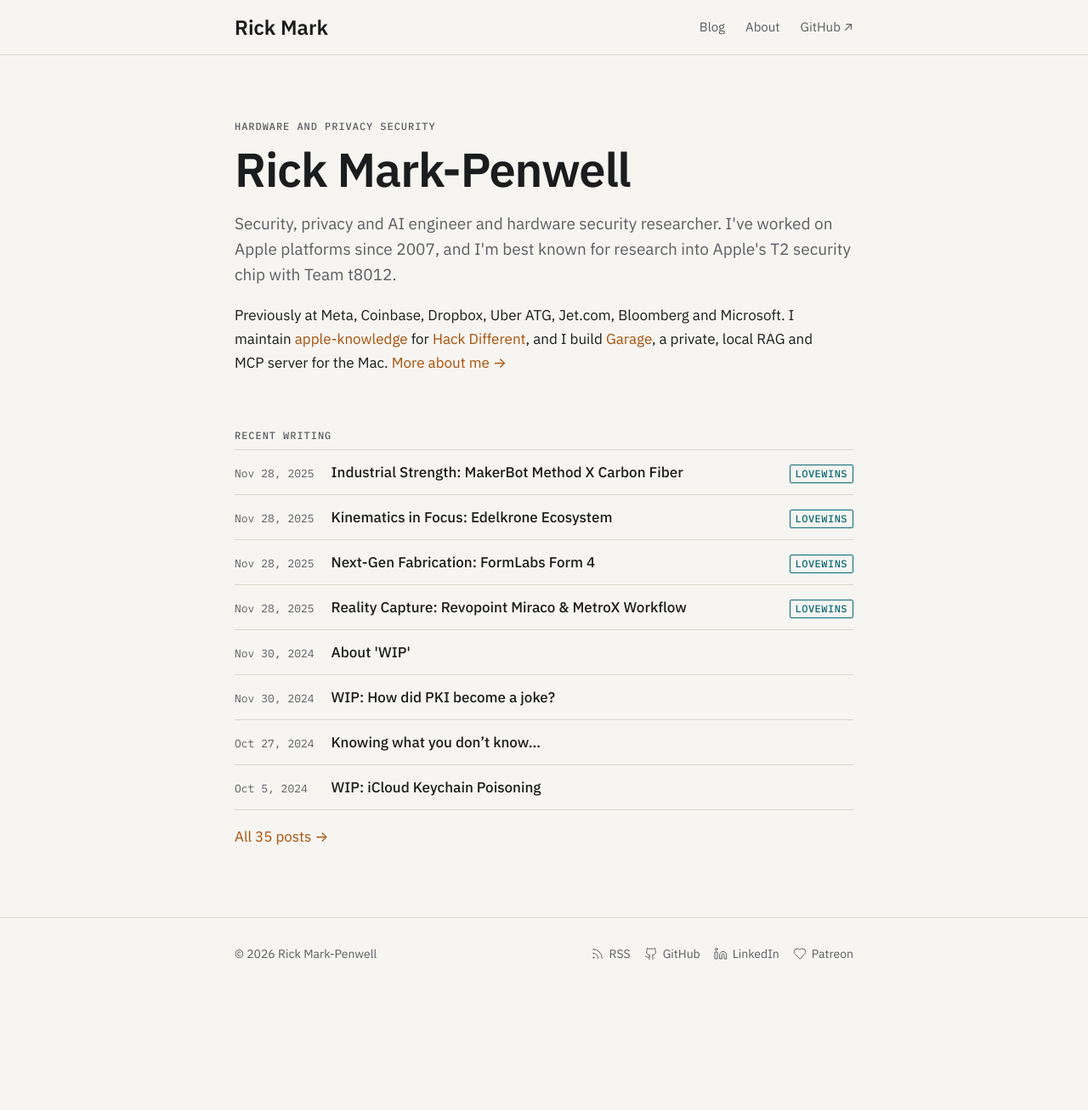
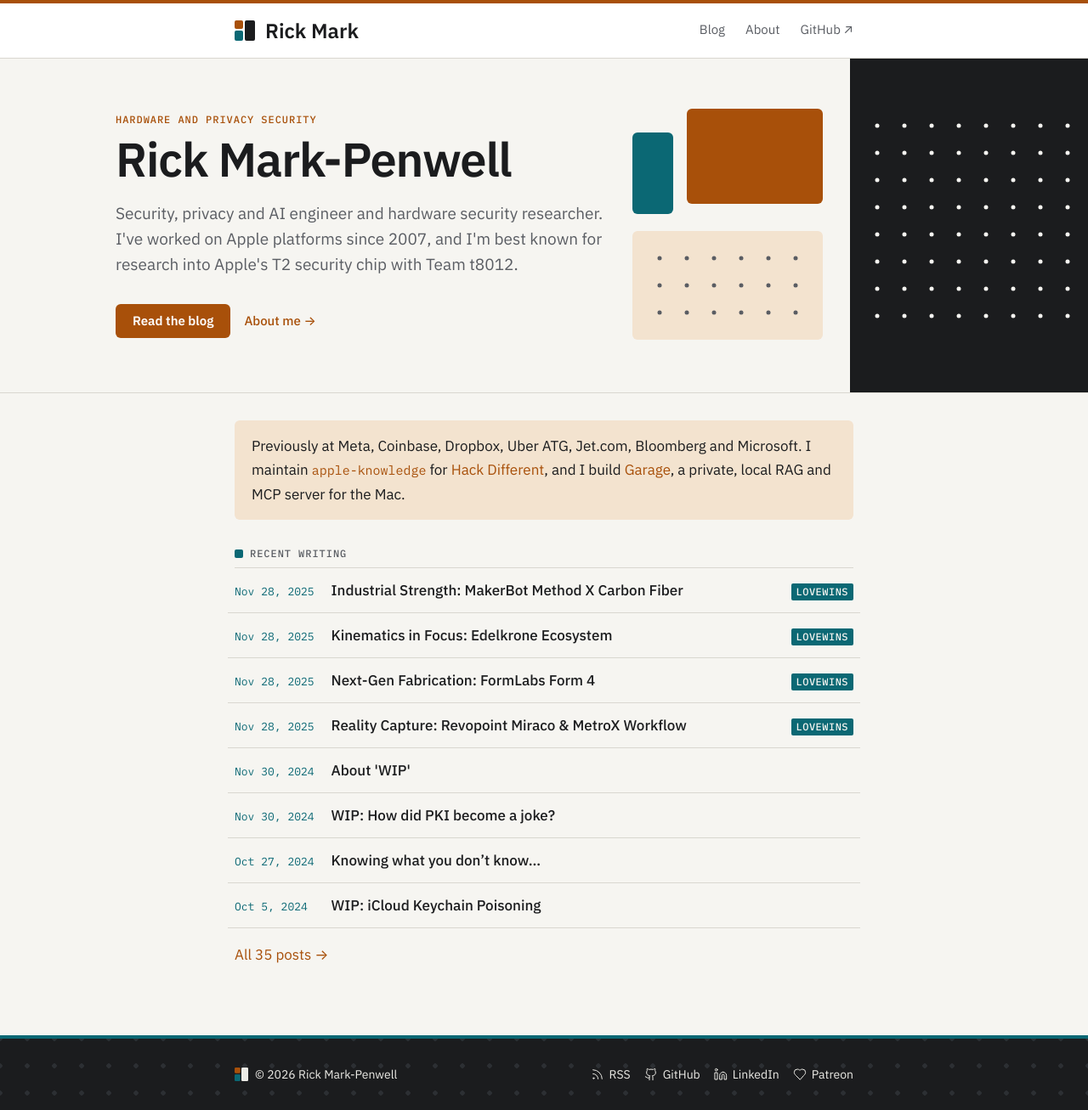
Before and after one commit to rickmark/rickmark_me, a Jekyll site: the page built from index.html, in a window 1280 px wide. Shown: the whole page at 85% size. Built offline with Jekyll 4.4.1, drawn with Linux system fonts in a browser that asks for light colours; before the commit the page ends 1165 px from its top, so only the background shows below that.

Commit message:
Bring the design system's colour blocks and accents into the site
Home gets a hero with the cover's colour blocks and dot grid, an amber
primary button and a tinted callout. The header carries an amber top
rule and a block mark, post and blog titles get the amber/teal/ink rule,
dates and tags use teal, section headings get colour markers, and the
footer becomes a graphite band with a dot grid.

Co-Authored-By: Claude Opus 5.5 (1M context) <noreply@anthropic.com>
Claude-Session: https://claude.ai/code/session_01QFXXmsN25Bsffmk9Md9oP3

```diff
--- /dev/null
+++ b/_includes/blocks.html
@@ -0,0 +1,13 @@
+{%- comment -%}The design system's cover composition: colour blocks on an 8px grid with a 32px dot grid. The ink slab runs past the viewBox so it bleeds to the page edge.{%- endcomment -%}
+<svg class="blocks" width="448" height="300" viewBox="0 0 448 300" aria-hidden="true" focusable="false">
+  <rect class="b-ink" x="256" y="-1000" width="3000" height="3000"/>
+  <rect class="b-tint" x="0" y="156" width="224" height="128" rx="6"/>
+  <rect class="b-accent" x="64" y="12" width="160" height="112" rx="6"/>
+  <rect class="b-signal" x="0" y="40" width="48" height="96" rx="6"/>
+  <g class="b-dot-light">
+    {%- for y in (0..7) -%}{%- for x in (0..7) -%}<circle cx="{{ x | times: 32 | plus: 288 }}" cy="{{ y | times: 32 | plus: 32 }}" r="2.5"/>{%- endfor -%}{%- endfor -%}
+  </g>
+  <g class="b-dot">
+    {%- for y in (0..2) -%}{%- for x in (1..6) -%}<circle cx="{{ x | times: 32 }}" cy="{{ y | times: 32 | plus: 188 }}" r="2.5"/>{%- endfor -%}{%- endfor -%}
+  </g>
+</svg>
--- /dev/null
+++ b/_includes/hero.html
@@ -0,0 +1,14 @@
+<section class="hero">
+  <div class="hero-inner">
+    <div class="hero-text">
+      <p class="label label-accent">Hardware and privacy security</p>
+      <h1>Rick Mark-Penwell</h1>
+      <p class="lead">Security, privacy and AI engineer and hardware security researcher. I've worked on Apple platforms since 2007, and I'm best known for research into Apple's T2 security chip with Team t8012.</p>
+      <p class="hero-actions">
+        <a class="button" href="{{ '/blog/' | relative_url }}">Read the blog</a>
+        <a class="button-quiet" href="{{ '/about/' | relative_url }}">About me →</a>
+      </p>
+    </div>
+    <div class="hero-art">{% include blocks.html %}</div>
+  </div>
+</section>
--- /dev/null
+++ b/_includes/mark.html
@@ -0,0 +1 @@
+<svg class="mark" viewBox="0 0 24 24" aria-hidden="true" focusable="false"><rect class="b-ink" x="12" y="0" width="12" height="24" rx="2"/><rect class="b-accent" x="0" y="0" width="10" height="10" rx="2"/><rect class="b-signal" x="0" y="12" width="10" height="12" rx="2"/></svg>
--- a/_layouts/default.html
+++ b/_layouts/default.html
@@ -14,7 +14,7 @@
 <body>
   <header class="site-header">
     <div class="container header-row">
-      <a href="{{ '/' | relative_url }}" class="site-title">{{ site.title }}</a>
+      <a href="{{ '/' | relative_url }}" class="site-title">{% include mark.html %}{{ site.title }}</a>
       <nav class="site-nav">
         <a href="{{ '/blog/' | relative_url }}" class="{% if page.url contains '/blog/' %}active{% endif %}">Blog</a>
         <a href="{{ '/about/' | relative_url }}" class="{% if page.url == '/about/' %}active{% endif %}">About</a>
@@ -23,13 +23,14 @@
     </div>
   </header>
 
+  {% if page.hero %}{% include hero.html %}{% endif %}
   <main class="container site-main">
     {{ content }}
   </main>
 
   <footer class="site-footer">
     <div class="container footer-row">
-      <span>© {{ site.time | date: '%Y' }} {{ site.author.name }}</span>
+      <span class="footer-brand">{% include mark.html %}© {{ site.time | date: '%Y' }} {{ site.author.name }}</span>
       <span class="footer-links">
         <a href="{{ '/blog/feed.xml' | relative_url }}">{% include icon.html name="rss" %}RSS</a>
         <a href="https://github.com/rickmark" rel="noopener">{% include icon.html name="github" %}GitHub</a>
--- a/_layouts/post.html
+++ b/_layouts/post.html
@@ -8,6 +8,7 @@ layout: default
       {% for tag in page.tags %}<span class="tag">{{ tag }}</span>{% endfor %}
     </p>
     <h1>{{ page.title }}</h1>
+    <div class="rule-blocks" aria-hidden="true"><span></span><span></span><span></span></div>
   </header>
   {% if page.image %}<img class="post-cover" src="{{ page.image | relative_url }}" alt="">{% endif %}
   {{ content }}
--- a/assets/style.css
+++ b/assets/style.css
@@ -22,7 +22,15 @@
   --radius-md: 6px;
   --radius-lg: 12px;
 
+  /* Graphite band (footer, header mark): fixed dark ground in both themes */
+  --band-bg: #1b1c1e;
+  --band-text: #ecebe6;
+  --band-muted: #9b9ea4;
+  --band-accent: #f0a53a;
+  --band-dot: #2c2f33;
+
   --max-width: 760px;
+  --wide-width: 1040px;
   color-scheme: light dark;
 }
 
@@ -37,6 +45,7 @@
     --on-accent: #1b1c1e;
     --signal: #5cc6d2;
     --accent-tint: #2e2416;
+    --band-bg: #1a1c1f;
   }
 }
 
@@ -76,37 +85,106 @@ a:hover { text-decoration: underline; text-underline-offset: 3px; }
 }
 
 /* Header and footer */
-.site-header { border-bottom: 1px solid var(--hairline); }
+.site-header {
+  border-top: 4px solid var(--accent);
+  border-bottom: 1px solid var(--hairline);
+  background: var(--surface-raised);
+}
 .header-row, .footer-row {
   display: flex; flex-wrap: wrap; gap: var(--space-1) 24px;
   align-items: center; justify-content: space-between;
 }
 .header-row { min-height: 64px; }
 .site-title {
+  display: inline-flex; align-items: center; gap: 12px;
   font-size: 24px; line-height: 32px; font-weight: 600;
   color: var(--ink);
 }
+.mark { width: 24px; height: 24px; flex: none; }
 .site-title:hover { text-decoration: none; }
 .site-nav { display: flex; gap: 24px; font-size: 15px; }
 .site-nav a { color: var(--ink-muted); }
 .site-nav a:hover { color: var(--ink); text-decoration: none; }
-.site-nav a.active { color: var(--accent); }
+.site-nav a { padding: 4px 0; border-bottom: 2px solid transparent; }
+.site-nav a.active { color: var(--accent); border-bottom-color: var(--accent); }
 
 .site-main { padding-top: var(--space-3); padding-bottom: var(--space-4); }
 
 .site-footer {
-  border-top: 1px solid var(--hairline);
   padding: var(--space-3) 0;
-  color: var(--ink-muted);
+  background-color: var(--band-bg);
+  background-image: radial-gradient(circle, var(--band-dot) 2.5px, transparent 3px);
+  background-size: var(--space-3) var(--space-3);
+  background-position: right -16px top -16px;
+  border-top: 4px solid var(--signal);
+  color: var(--band-muted);
   font-size: 14px; line-height: 20px;
 }
+.footer-brand { display: inline-flex; align-items: center; gap: var(--space-1); color: var(--band-text); }
+.footer-brand .mark { width: 16px; height: 16px; }
+.site-footer .b-ink { fill: var(--band-text); }
 .footer-links { display: flex; flex-wrap: wrap; gap: var(--space-2); }
 .footer-links a {
   display: inline-flex; align-items: center; gap: 6px;
-  color: var(--ink-muted);
+  color: var(--band-text);
 }
-.footer-links a:hover { color: var(--ink); }
+.footer-links a:hover { color: var(--band-accent); }
 .icon { width: 16px; height: 16px; flex: none; }
+
+/* Colour blocks shared by the hero, mark and rules */
+.b-ink { fill: var(--ink); }
+.b-accent { fill: var(--accent); }
+.b-signal { fill: var(--signal); }
+.b-tint { fill: var(--accent-tint); }
+.b-dot { fill: var(--ink-muted); }
+.b-dot-light { fill: var(--surface); }
+
+.hero {
+  border-bottom: 1px solid var(--hairline);
+  overflow: hidden;
+}
+.hero-inner {
+  max-width: var(--wide-width); margin: 0 auto; padding: 0 var(--space-2);
+  display: grid; grid-template-columns: minmax(0, 1fr) 400px; gap: var(--space-3);
+  align-items: center;
+}
+.hero-text { padding: var(--space-4) 0; }
+.hero-text h1 {
+  font-size: 56px; line-height: 60px; font-weight: 600; letter-spacing: -0.02em;
+  margin: var(--space-1) 0 var(--space-2);
+}
+.hero { position: relative; }
+.hero-art { align-self: center; height: 300px; }
+.hero-art .blocks { display: block; overflow: visible; }
+.hero-actions { display: flex; flex-wrap: wrap; align-items: center; gap: var(--space-2); margin: var(--space-3) 0 0; }
+
+.button {
+  display: inline-block; padding: 10px 20px;
+  background: var(--accent); color: var(--on-accent);
+  border-radius: var(--radius-md); font-weight: 600; font-size: 15px; line-height: 20px;
+  transition: background-color 120ms ease;
+}
+.button:hover { text-decoration: none; background: var(--ink); color: var(--surface); }
+.button-quiet { font-weight: 500; font-size: 15px; }
+
+.label-accent { color: var(--accent); margin: 0; }
+
+.callout {
+  margin: 0 0 var(--space-3);
+  padding: var(--space-2) 20px;
+  background: var(--accent-tint);
+  border-radius: var(--radius-md);
+}
+.callout p { margin: 0; }
+.callout code {
+  font-family: var(--font-mono); font-size: 0.88em; color: inherit;
+}
+
+.rule-blocks { display: flex; gap: 4px; margin: var(--space-2) 0 var(--space-3); }
+.rule-blocks span { height: 6px; border-radius: 1px; }
+.rule-blocks span:nth-child(1) { width: 48px; background: var(--accent); }
+.rule-blocks span:nth-child(2) { width: 16px; background: var(--signal); }
+.rule-blocks span:nth-child(3) { width: 96px; background: var(--ink); }
 
 /* Home and lists */
 .intro { padding-top: var(--space-3); margin-bottom: var(--space-4); }
@@ -116,7 +194,14 @@ a:hover { text-decoration: underline; text-underline-offset: 3px; }
 }
 .lead { font-size: 19px; line-height: 30px; color: var(--ink-muted); max-width: 68ch; }
 .intro p, .page-intro p { max-width: 68ch; }
-.section-title { margin: var(--space-3) 0 var(--space-1); }
+.section-title {
+  display: flex; align-items: center; gap: var(--space-1);
+  margin: var(--space-3) 0 var(--space-1);
+}
+.section-title::before {
+  content: ""; width: 10px; height: 10px; flex: none;
+  background: var(--signal); border-radius: var(--radius-sm);
+}
 
 .page-title {
   font-size: 36px; line-height: 42px; font-weight: 600; letter-spacing: -0.01em;
@@ -126,12 +211,15 @@ a:hover { text-decoration: underline; text-underline-offset: 3px; }
 .post-list { list-style: none; margin: 0 0 var(--space-2); padding: 0; border-top: 1px solid var(--hairline); }
 .post-list li {
   display: flex; flex-wrap: wrap; align-items: baseline; gap: 4px var(--space-2);
-  padding: 12px 0; border-bottom: 1px solid var(--hairline);
+  padding: 12px var(--space-1); margin: 0 calc(-1 * var(--space-1));
+  border-bottom: 1px solid var(--hairline);
+  transition: background-color 120ms ease;
 }
+.post-list li:hover { background: var(--accent-tint); }
 .post-list time {
   flex: 0 0 7.5em;
   font-family: var(--font-mono); font-size: 13px; line-height: 20px;
-  color: var(--ink-muted);
+  color: var(--signal);
   font-variant-numeric: tabular-nums;
 }
 .post-list a { flex: 1 1 18em; color: var(--ink); font-weight: 500; }
@@ -143,8 +231,8 @@ a:hover { text-decoration: underline; text-underline-offset: 3px; }
   font-size: 12px; line-height: 16px; font-weight: 500;
   letter-spacing: 0.04em; text-transform: uppercase;
   padding: 2px 6px; border-radius: var(--radius-sm);
-  border: 1px solid currentColor;
-  color: var(--signal);
+  background: var(--signal);
+  color: var(--surface);
 }
 
 /* Articles */
@@ -155,6 +243,13 @@ a:hover { text-decoration: underline; text-underline-offset: 3px; }
   margin: 0 0 24px;
 }
 .prose h2 { font-size: 24px; line-height: 32px; font-weight: 600; margin: 48px 0 12px; }
+.prose h2::before {
+  content: ""; display: inline-block; width: 10px; height: 10px;
+  margin-right: 12px; vertical-align: 0.12em;
+  background: var(--accent); border-radius: var(--radius-sm);
+}
+.prose ul > li::marker { color: var(--accent); }
+.prose ::selection, ::selection { background: var(--accent-tint); }
 .prose h3 { font-size: 19px; line-height: 28px; font-weight: 600; margin: var(--space-3) 0 var(--space-1); }
 .prose h4 { font-size: 17px; line-height: 28px; font-weight: 600; margin: 24px 0 var(--space-1); }
 .prose p, .prose ul, .prose ol, .prose table, .prose pre, .prose blockquote { margin: 0 0 var(--space-2); }
@@ -200,13 +295,14 @@ a:hover { text-decoration: underline; text-underline-offset: 3px; }
 
 .post-header { margin-bottom: var(--space-3); }
 .post-header h1 { margin: var(--space-1) 0 0; }
+.post-header .rule-blocks { margin-bottom: 0; }
 .post-meta {
   display: flex; flex-wrap: wrap; align-items: center; gap: var(--space-1);
   margin: 0;
 }
 .post-meta time {
   font-family: var(--font-mono); font-size: 13px; line-height: 20px;
-  color: var(--ink-muted);
+  color: var(--signal);
 }
 .post-cover { margin: 0 0 var(--space-3) !important; width: 100%; }
 
@@ -218,7 +314,15 @@ a:hover { text-decoration: underline; text-underline-offset: 3px; }
 }
 .post-nav a:last-child { text-align: right; }
 
+@media (max-width: 860px) {
+  .hero-inner { grid-template-columns: 1fr; gap: 0; }
+  .hero-text { padding: var(--space-3) 0 var(--space-3); order: 2; }
+  .hero-art { order: 1; height: 120px; overflow: hidden; margin: 0 calc(-1 * var(--space-2)); }
+  .hero-art .blocks { transform: translateY(-40px); }
+}
+
 @media (max-width: 600px) {
+  .hero-text h1 { font-size: 40px; line-height: 44px; }
   body { font-size: 16px; line-height: 26px; }
   .intro h1 { font-size: 40px; line-height: 44px; }
   .prose h1, .page-title { font-size: 28px; line-height: 34px; }
--- a/blog/index.html
+++ b/blog/index.html
@@ -5,7 +5,9 @@ description: Writing on Apple platform security, firmware and hardware research,
 redirect_from:
   - /author/rickmark/
 ---
+<p class="label label-accent">Writing</p>
 <h1 class="page-title">Blog</h1>
+<div class="rule-blocks" aria-hidden="true"><span></span><span></span><span></span></div>
 <p class="lead">Writing on Apple platform security, firmware and hardware research, privacy, and fabrication. Posts marked WIP are notes in progress; see <a href="{{ '/blog/about-wip/' | relative_url }}">About 'WIP'</a>.</p>
 {% assign by_year = site.posts | group_by_exp: "post", "post.date | date: '%Y'" %}
 {% for year in by_year %}
--- a/index.html
+++ b/index.html
@@ -1,12 +1,10 @@
 ---
 layout: default
 title: Rick Mark
+hero: true
 ---
-<section class="intro">
-  <p class="label">Hardware and privacy security</p>
-  <h1>Rick Mark-Penwell</h1>
-  <p class="lead">Security, privacy and AI engineer and hardware security researcher. I've worked on Apple platforms since 2007, and I'm best known for research into Apple's T2 security chip with Team t8012.</p>
-  <p>Previously at Meta, Coinbase, Dropbox, Uber ATG, Jet.com, Bloomberg and Microsoft. I maintain <a href="https://github.com/hack-different/apple-knowledge">apple-knowledge</a> for <a href="https://github.com/hack-different">Hack Different</a>, and I build <a href="https://garagerag.app">Garage</a>, a private, local RAG and MCP server for the Mac. <a href="{{ '/about/' | relative_url }}">More about me →</a></p>
+<section class="callout">
+  <p>Previously at Meta, Coinbase, Dropbox, Uber ATG, Jet.com, Bloomberg and Microsoft. I maintain <a href="https://github.com/hack-different/apple-knowledge"><code>apple-knowledge</code></a> for <a href="https://github.com/hack-different">Hack Different</a>, and I build <a href="https://garagerag.app">Garage</a>, a private, local RAG and MCP server for the Mac.</p>
 </section>
 
 <section>
```
